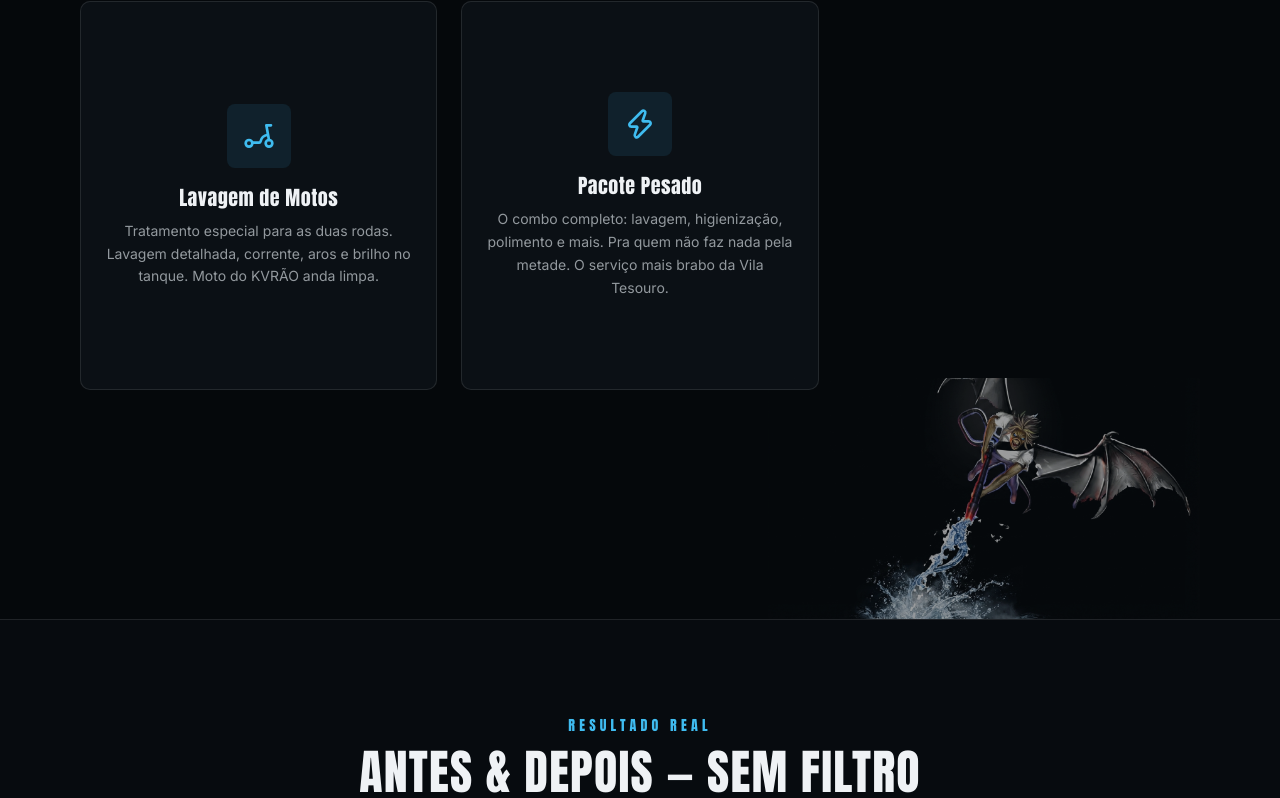
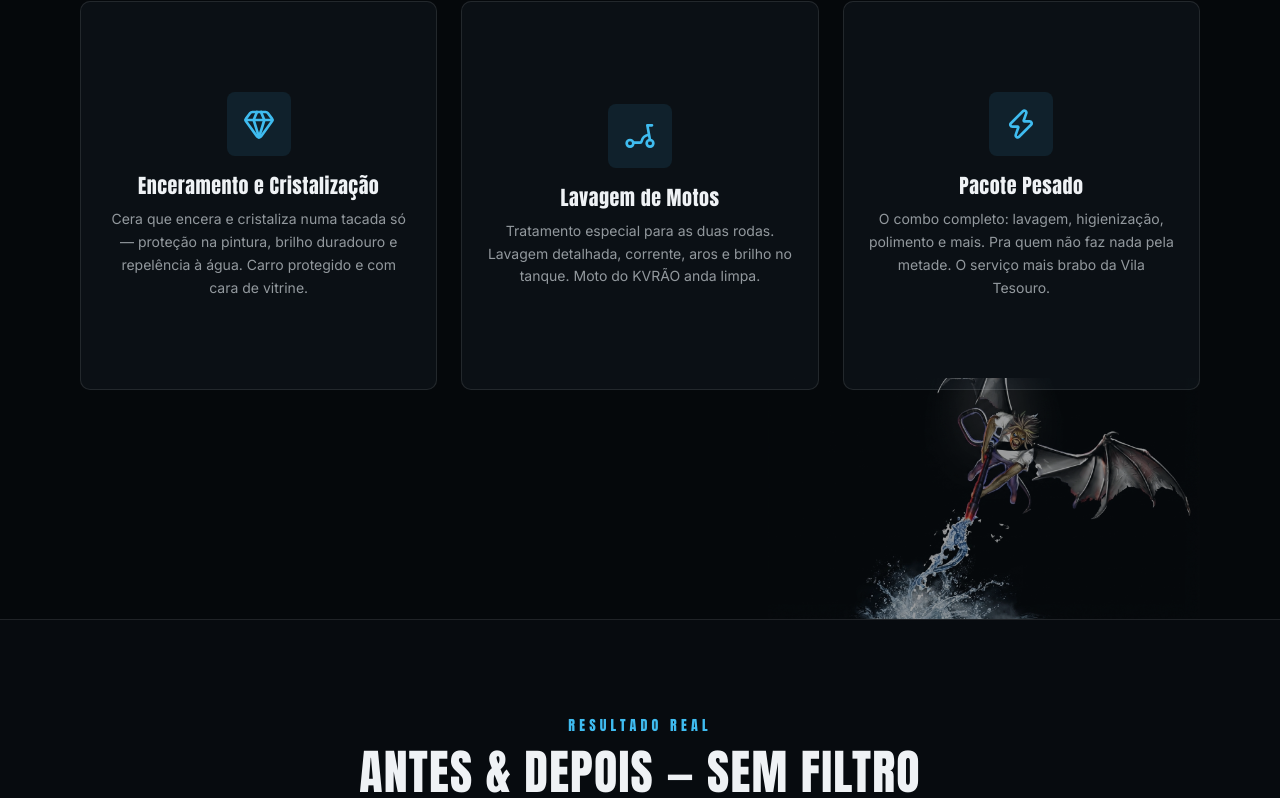
Before and after one commit to lucasvalendev/kvrao, a Next.js app: page / in a window 1280 px wide. Shown: the part 1523-2321 px from the top of the page. Built offline with nearby package versions, Linux system fonts and the light colour scheme.

Commit message:
daaaaaaaaaaaaaaaaaa

```diff
--- a/components/services.tsx
+++ b/components/services.tsx
@@ -2,7 +2,7 @@
 
 import Image from "next/image";
 import { motion } from "framer-motion";
-import { Armchair, Droplets, Scooter, Sparkles, Zap } from "lucide-react";
+import { Armchair, Droplets, Gem, Scooter, Sparkles, Zap } from "lucide-react";
 
 const services = [
   {
@@ -22,6 +22,12 @@ const services = [
     title: "Polimento",
     description:
       "Acabamento profissional que remove riscos leves e devolve o brilho espelhado da pintura. Carro sai refletindo até a inveja do vizinho.",
+  },
+  {
+    icon: Gem,
+    title: "Enceramento e Cristalização",
+    description:
+      "Cera que encera e cristaliza numa tacada só — proteção na pintura, brilho duradouro e repelência à água. Carro protegido e com cara de vitrine.",
   },
   {
     icon: Scooter,
```
